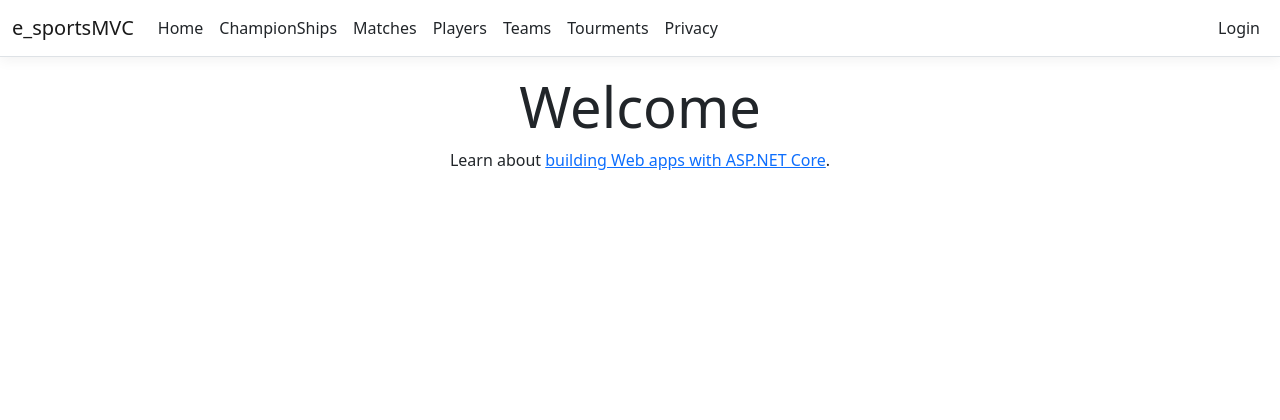
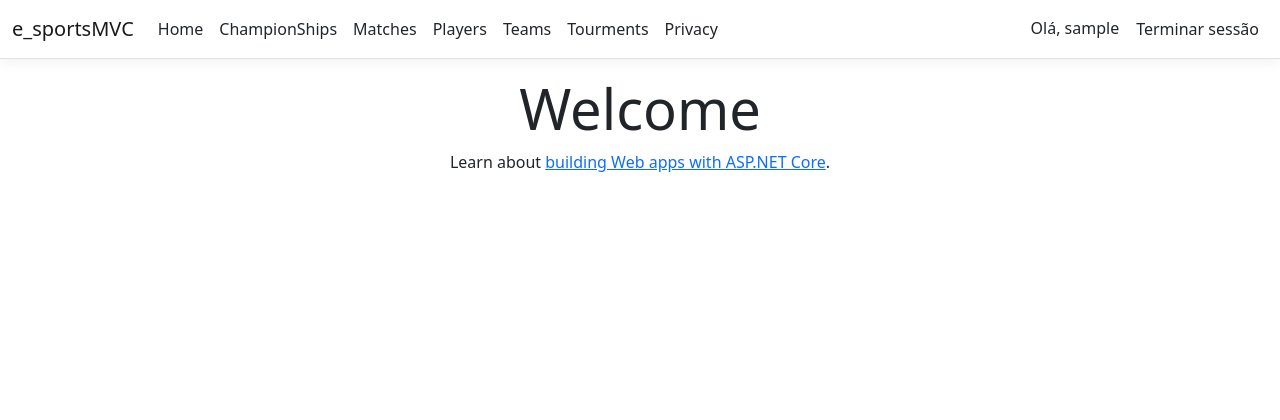
Before and after one commit to i240109-netizen/e-sportsMVC, an ASP.NET Core app: page / in a window 1280 px wide. Shown: the top 420 px of the page. Run offline with ASP.NET Core 8, Linux system fonts and the light colour scheme; the visitor is signed in with stand-in values (Sample User, id 1); style sheets or scripts are compiled from the project's sources.

Commit message:
Show account links based on authentication

```diff
--- a/e-sportsMVC/Views/Shared/_Layout.cshtml
+++ b/e-sportsMVC/Views/Shared/_Layout.cshtml
@@ -1,5 +1,5 @@
 <!DOCTYPE html>
-<html lang="en">
+<html lang="pt">
 <head>
     <meta charset="utf-8" />
     <meta name="viewport" content="width=device-width, initial-scale=1.0" />
@@ -12,59 +12,37 @@
 <header>
 <nav class="navbar navbar-expand-sm navbar-toggleable-sm navbar-light bg-white border-bottom box-shadow mb-3">
 <div class="container-fluid">
-                <a class="navbar-brand" asp-area="" asp-controller="Home" asp-action="Index">e_sportsMVC</a>
-                <button class="navbar-toggler" type="button" data-bs-toggle="collapse" data-bs-target=".navbar-collapse" aria-controls="navbarSupportedContent"
-                        aria-expanded="false" aria-label="Toggle navigation">
-                    <span class="navbar-toggler-icon"></span>
-                </button>
+<a class="navbar-brand" asp-controller="Home" asp-action="Index">e_sportsMVC</a>
+@if (User.Identity?.IsAuthenticated == true)
+{
+<button class="navbar-toggler" type="button" data-bs-toggle="collapse" data-bs-target=".navbar-collapse" aria-controls="navbarSupportedContent" aria-expanded="false" aria-label="Toggle navigation"><span class="navbar-toggler-icon"></span></button>
 <div class="navbar-collapse collapse d-sm-inline-flex justify-content-between">
 <ul class="navbar-nav flex-grow-1">
-                        <li class="nav-item">
-                            <a class="nav-link text-dark" asp-area="" asp-controller="Home" asp-action="Index">Home</a>
-                        </li>
-                        <li class="nav-item">
-                            <a class="nav-link text-dark" asp-area="" asp-controller="Home" asp-action="ChampionShips">ChampionShips</a>
-                        </li>
-                        <li class="nav-item">
-                            <a class="nav-link text-dark" asp-area="" asp-controller="Home" asp-action="Matches">Matches</a>
-                        </li>
-                        <li class="nav-item">
-                            <a class="nav-link text-dark" asp-area="" asp-controller="Home" asp-action="Players">Players</a>
-                        </li>
-                        <li class="nav-item">
-                            <a class="nav-link text-dark" asp-area="" asp-controller="Home" asp-action="Teams">Teams</a>
-                        </li>
-                        <li class="nav-item">
-                            <a class="nav-link text-dark" asp-area="" asp-controller="Home" asp-action="Tourments">Tourments</a>
-                        </li>
-                        <li class="nav-item">
-                            <a class="nav-link text-dark" asp-area="" asp-controller="Home" asp-action="Privacy">Privacy</a>
-                        </li>
+<li class="nav-item"><a class="nav-link text-dark" asp-controller="Home" asp-action="Index">Home</a></li>
+<li class="nav-item"><a class="nav-link text-dark" asp-controller="Home" asp-action="ChampionShips">ChampionShips</a></li>
+<li class="nav-item"><a class="nav-link text-dark" asp-controller="Home" asp-action="Matches">Matches</a></li>
+<li class="nav-item"><a class="nav-link text-dark" asp-controller="Home" asp-action="Players">Players</a></li>
+<li class="nav-item"><a class="nav-link text-dark" asp-controller="Home" asp-action="Teams">Teams</a></li>
+<li class="nav-item"><a class="nav-link text-dark" asp-controller="Home" asp-action="Tourments">Tourments</a></li>
+<li class="nav-item"><a class="nav-link text-dark" asp-controller="Home" asp-action="Privacy">Privacy</a></li>
 </ul>
-
-                    <ul class="navbar-nav navbar-right">
-                        <li class="nav-item">
-                            <a class="nav-link text-dark" asp-area="" asp-controller="Home" asp-action="Login">Login</a>
-                        </li>
-                    </ul>
+<ul class="navbar-nav">
+<li class="nav-item"><span class="nav-link text-dark">Olá, @User.Identity.Name</span></li>
+<li class="nav-item"><form asp-controller="Account" asp-action="Logout" method="post"><button type="submit" class="btn btn-link nav-link text-dark">Terminar sessão</button></form></li>
+</ul></div>
+}
+else
+{
+<div class="navbar-nav ms-auto">
+<a class="nav-link text-dark" asp-controller="Account" asp-action="Login">Entrar</a>
+<a class="nav-link text-dark" asp-controller="Account" asp-action="Register">Criar conta</a>
 </div>
-            </div>
-        </nav>
-    </header>
-    <div class="container">
-        <main role="main" class="pb-3">
-            @RenderBody()
-        </main>
-    </div>
-
-    <footer class="border-top footer text-muted">
-        <div class="container">
-            &copy; 2026 - e_sportsMVC - <a asp-area="" asp-controller="Home" asp-action="Privacy">Privacy</a>
-        </div>
-    </footer>
+}
+</div></nav></header>
+<div class="container"><main role="main" class="pb-3">@RenderBody()</main></div>
+<footer class="border-top footer text-muted"><div class="container">&copy; 2026 - e_sportsMVC - <a asp-controller="Home" asp-action="Privacy">Privacy</a></div></footer>
 <script src="~/lib/jquery/dist/jquery.min.js"></script>
 <script src="~/lib/bootstrap/dist/js/bootstrap.bundle.min.js"></script>
 <script src="~/js/site.js" asp-append-version="true"></script>
 @await RenderSectionAsync("Scripts", required: false)
-</body>
-</html>
+</body></html>
```
Lines whose indentation alone changed are shown as unchanged.
